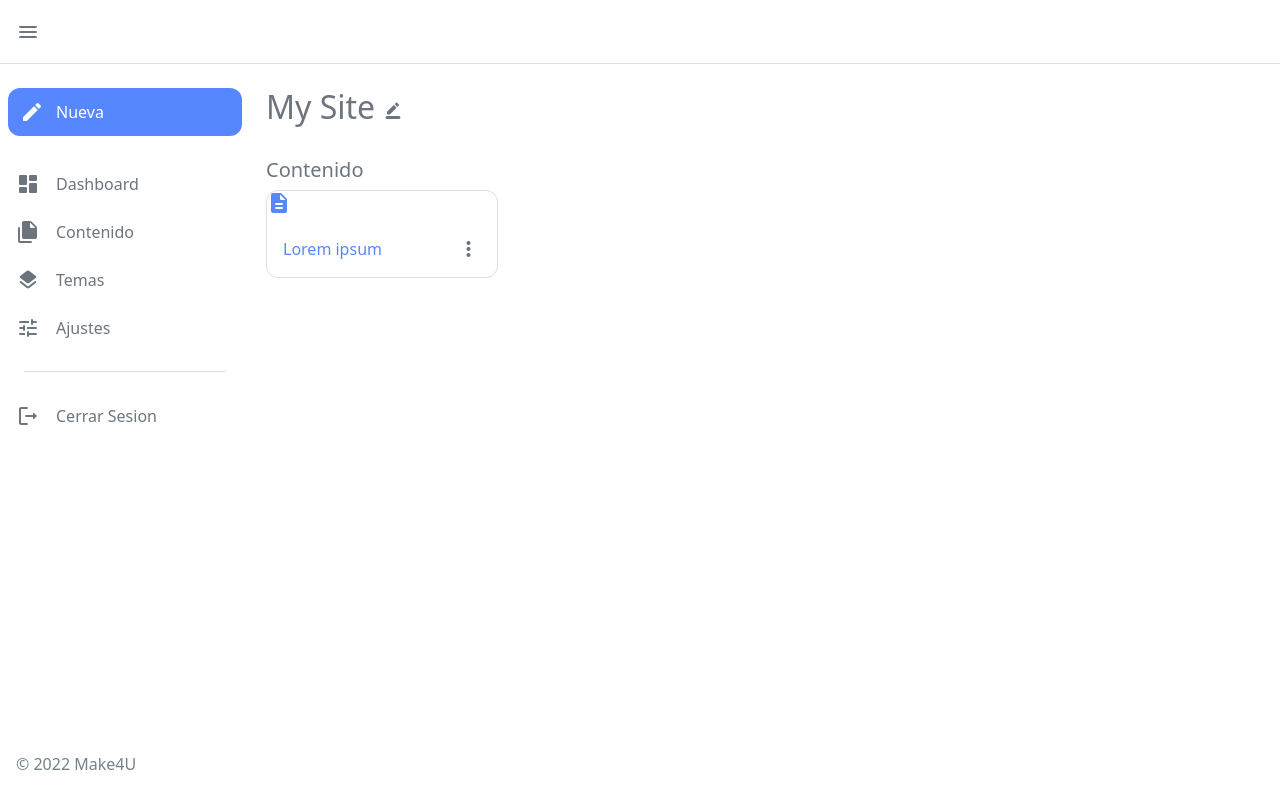
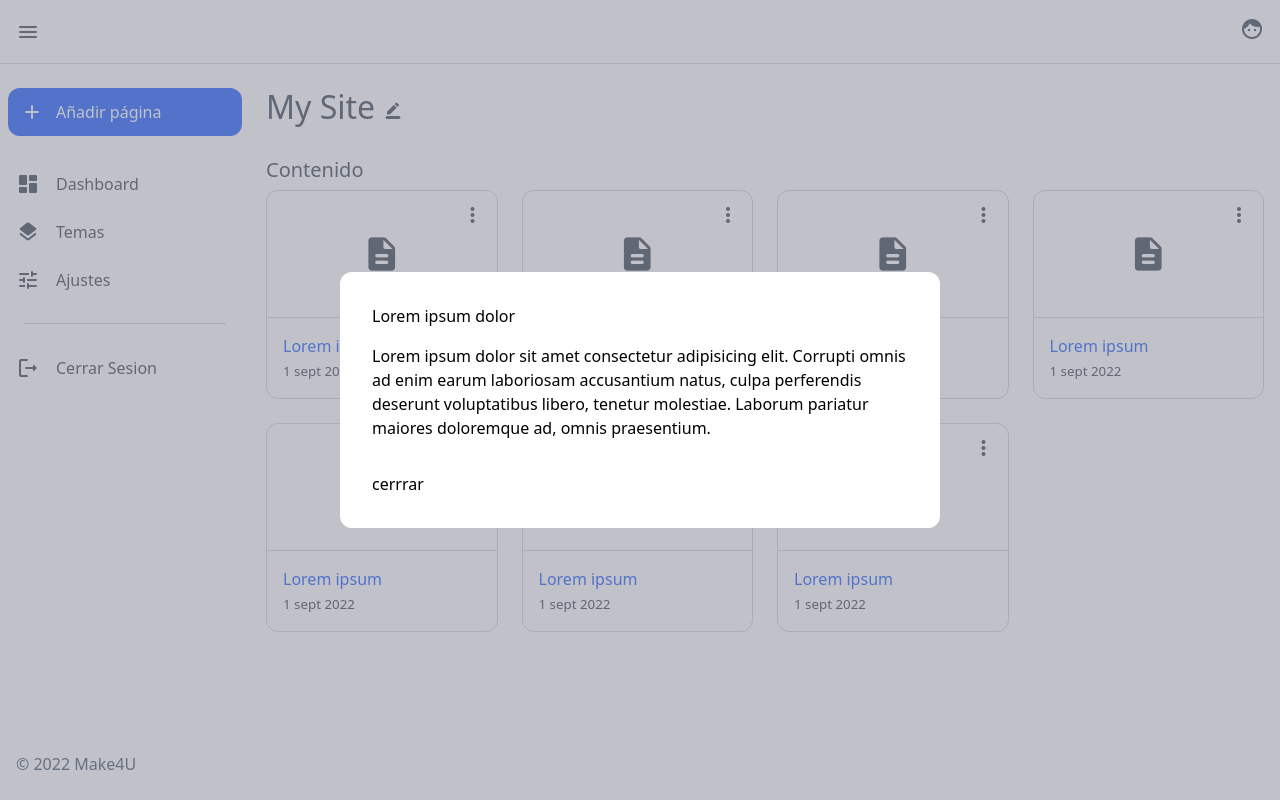
Before and after one commit to alexsandrov16/ZonasClimaticas, a PHP site: page /make4u/app/View/adm/index.html in a window 1280 px wide. Run offline with PHP 8.4, Linux system fonts and the light colour scheme.

Commit message:
Dialog Commit

```diff
--- a/make4u/app/View/adm/index.html
+++ b/make4u/app/View/adm/index.html
@@ -26,17 +26,19 @@
 <body>
     <nav role="menubar">
         <i onclick="M4U.toggleSidebar()" class="material-icons toggle-sidebar">menu</i>
+        <menu>
+            <i class="material-icons">face</i>
+        </menu>
     </nav>
     <aside role="navigation">
         <header>
-            <span data-name="Nueva">
-                <i class="material-icons">edit</i>
+            <span data-name="Añadir página">
+                <i class="material-icons">add</i>
             </span>
         </header>
         <main>
 
             <a href="" data-name="Dashboard"><i class="material-icons">dashboard</i></a>
-            <a href="" data-name="Contenido"><i class="material-icons">file_copy</i></a>
             <a href="" data-name="Temas"><i class="material-icons">layers</i></a>
             <a href="" data-name="Ajustes"><i class="material-icons">tune</i></a>
             <div class="divider"></div>
@@ -59,15 +61,83 @@
                 <br>
 
                 <h5>Contenido</h5>
-                <div class="content">
+                <div class="content-page">
+
 
                     <article>
-                        <a href="">
-                            <i class="material-icons">description</i>
-                        </a>
+                        <div class="header">
+                            <i class="material-icons">more_vert</i>
+                            <span data-page=""></span>
+                        </div>
                         <div class="content">
-                            <a href="">Lorem ipsum</a>
+                            <a href="">Lorem ipsum</a><br>
+                            <small>1 sept 2022</small>
+                        </div>
+                    </article>
+
+                    <article>
+                        <div class="header">
                             <i class="material-icons">more_vert</i>
+                            <span data-page=""></span>
+                        </div>
+                        <div class="content">
+                            <a href="">Lorem ipsum</a><br>
+                            <small>1 sept 2022</small>
+                        </div>
+                    </article>
+
+                    <article>
+                        <div class="header">
+                            <i class="material-icons">more_vert</i>
+                            <span data-page=""></span>
+                        </div>
+                        <div class="content">
+                            <a href="">Lorem ipsum</a><br>
+                            <small>1 sept 2022</small>
+                        </div>
+                    </article>
+
+                    <article>
+                        <div class="header">
+                            <i class="material-icons">more_vert</i>
+                            <span data-page=""></span>
+                        </div>
+                        <div class="content">
+                            <a href="">Lorem ipsum</a><br>
+                            <small>1 sept 2022</small>
+                        </div>
+                    </article>
+
+                    <article>
+                        <div class="header">
+                            <i class="material-icons">more_vert</i>
+                            <span data-page=""></span>
+                        </div>
+                        <div class="content">
+                            <a href="">Lorem ipsum</a><br>
+                            <small>1 sept 2022</small>
+                        </div>
+                    </article>
+
+                    <article>
+                        <div class="header">
+                            <i class="material-icons">more_vert</i>
+                            <span data-page=""></span>
+                        </div>
+                        <div class="content">
+                            <a href="">Lorem ipsum</a><br>
+                            <small>1 sept 2022</small>
+                        </div>
+                    </article>
+
+                    <article>
+                        <div class="header">
+                            <i class="material-icons">more_vert</i>
+                            <span data-page=""></span>
+                        </div>
+                        <div class="content">
+                            <a href="">Lorem ipsum</a><br>
+                            <small>1 sept 2022</small>
                         </div>
                     </article>
 
@@ -76,13 +146,15 @@
         </div>
     </main>
 
-    <div class="modal" id="site-name">
-        <header></header>
-        <main>Lorem ipsum dolor sit amet consectetur, adipisicing elit. Sequi, ducimus atque. Voluptates odio
-            perspiciatis tempore facere recusandae quae delectus! Ipsum asperiores laudantium adipisci voluptates, modi
-            quam exercitationem eveniet dolorum ex?</main>
-        <footer></footer>
-    </div>
+    <dialog open>
+        <div class="card">
+            <header>Lorem ipsum dolor</header>
+            <main>Lorem ipsum dolor sit amet consectetur adipisicing elit. Corrupti omnis ad enim earum laboriosam accusantium natus, culpa perferendis deserunt voluptatibus libero, tenetur molestiae. Laborum pariatur maiores doloremque ad, omnis praesentium.</main>
+            <footer>
+                cerrrar
+            </footer>
+        </div>
+    </dialog>
 
     <script src="make4u/assets/js/main.js"></script>
 </body>
--- a/make4u/assets/css/style.css
+++ b/make4u/assets/css/style.css
@@ -260,7 +260,7 @@ aside[role="navigation"] {
     position: fixed;
     left: -100%;
     top: 0;
-    transition: all var(--transition);
+    transition: left, width var(--transition);
 }
 
 aside[role="navigation"]>* {
@@ -365,35 +365,90 @@ nav[role="menubar"] .material-icons:active {
 /**
  * Cards & Modals
  */
+
 [data-modal]{
     cursor: pointer;
 }
-.modal{
-    display: none;
+dialog{
+    background-color: var(--shadow-color);
+    border: 0;
+    display: flex;
+    align-items: center;
+    justify-content: center;
+    height: 100vh;
+    width: 100vw;
+    position: absolute;
+    top: 0;
+    padding: 1em;
 }
 
 
+.card{
+    background-color: var(--background-color);
+    border-radius: var(--border-radius);
+    padding: 2em;
+    max-width: 600px;
+}
 
+
+.card header{
+    margin-bottom: 1em;
+}
+
+.card main{
+}
+
+.card footer{
+    margin-top: 2em;
+}
+
+
+/**
+ * Contents
+ */
 article {
     background-color: var(--card-background-color);
     border: 1px solid var(--border-color);
     border-radius: var(--border-radius);
 }
+article .header{
+    border-bottom: 1px solid var(--border-color);
+    display: flex;
+    align-items: center;
+    justify-content: center;
+    padding: 10% 0;
+    position: relative;
+}
+article .header>i{
+    position: absolute;
+    right: .5em;
+    top: .5em;
+}
+article .header>span{
+    display: flex;
+    flex-direction: column;
+    align-items: center;
+    padding: 0 1.5em;
+}
+article .header>span::before{
+    content: 'description';
+    font-family: "Material Icons";
+    font-size: 2.5em;
+    color: var(--color);
+    margin: .25em 0;
+}
 article .content{
     padding: 1em;
-    display: flex;
-    align-items: center;
-    justify-content: space-between;
 }
 
 
 /**
  * Grid
  */
-.content{
+.content-page{
     display: grid;
     gap: 1.5em;
-    grid-template-columns: repeat(auto-fill, minmax(12.5em,1fr));
+    grid-template-columns: repeat(auto-fill, minmax(13.75em,1fr));
 }
 
 /**
```
Also changed, not shown: make4u/app/BaseController.php (+8 -0 lines), make4u/app/BaseModel.php (+8 -0 lines), make4u/router.php (+11 -9 lines), README.md.
